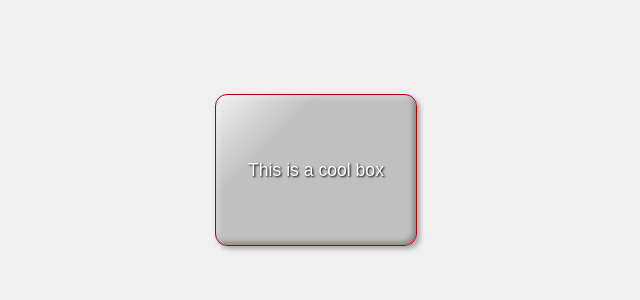
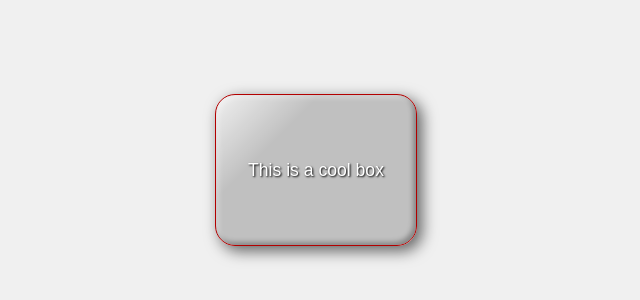
Before and after one commit to Derek2005/assignment-3part2, a plain HTML site: page index.html in a window 1280 px wide. Shown: the part 230-530 px from the top of the page, without its empty margins (324-964 px from the left). Drawn offline with Linux system fonts and the light colour scheme.

Commit message:
Update index.html

```diff
--- a/index.html
+++ b/index.html
@@ -19,25 +19,29 @@
       }
 
       div {
-        width: 200px;
-        height: 150px;
-        background-color: #ff0000;
-        color: white;
-        font-size: 1.1rem;
-        text-align: center;
-        line-height: 150px;
-        border-radius: 12px;
-        border: 1px solid #b30000;
-        box-shadow:
-          3px 3px 5px rgba(0, 0, 0, 0.3),
-          inset 3px 3px 5px rgba(255, 255, 255, 0.3),
-          inset -3px -3px 5px rgba(0, 0, 0, 0.3);
-        text-shadow: 1px 1px 2px black;
+        width: 200px; /* Reasonable width */
+        height: 150px; /* Reasonable height */
+        background-color: #ff0000; /* Base color for the box */
+        color: white; /* Contrasting text color */
+        font-size: 1.1rem; /* ~18px, calculated using 16px as the base font size */
+        text-align: center; /* Center text horizontally */
+        line-height: 150px; /* Center text vertically by matching line-height to box height */
+        border-radius: 20px; /* Subtle border radius for rounded corners */
+        border: 1px solid #b30000; /* 1-pixel solid border with a darker shade of red */
+        text-shadow: 1px 1px 2px black; /* Black text shadow for contrast */
+
+        /* Background gradient for 3D effect */
         background:
           linear-gradient(135deg,
             rgba(0, 0, 0, 0) 0%,
             rgba(0, 0, 0, 0.2) 30%,
             rgba(0, 0, 0, 0.2) 100%);
+
+        /* Multiple box shadows for 3D raised effect */
+        box-shadow:
+          5px 5px 15px rgba(0, 0, 0, 0.6), /* Standard shadow for raised effect */
+          inset 3px 3px 5px rgba(255, 255, 255, 0.3), /* Inset white shadow at the top left */
+          inset -3px -3px 5px rgba(0, 0, 0, 0.3); /* Inset black shadow at the bottom right */
       }
     </style>
   </head>
```
